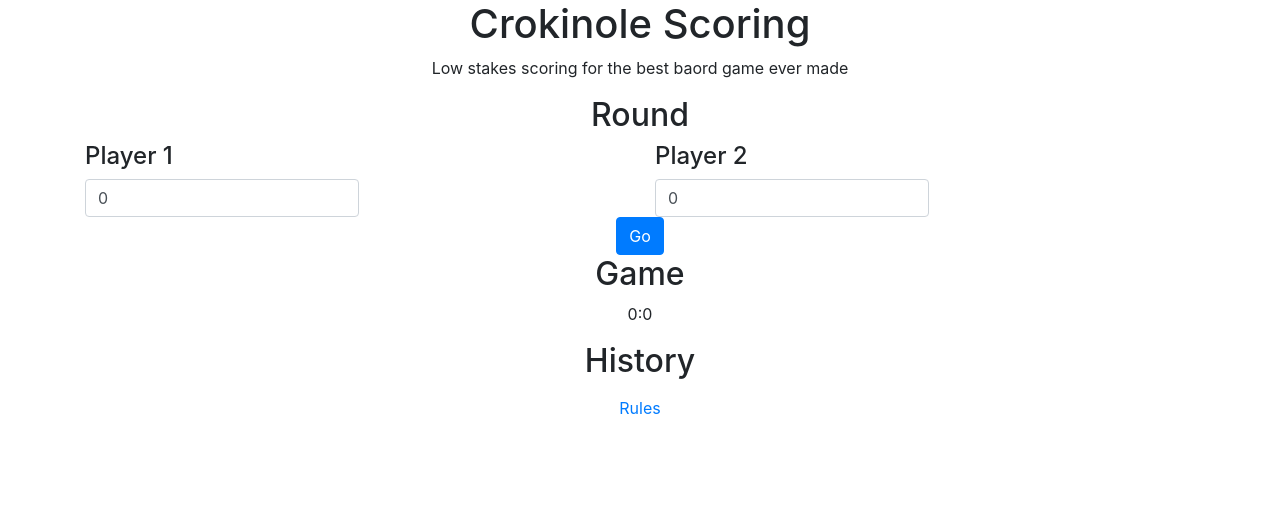
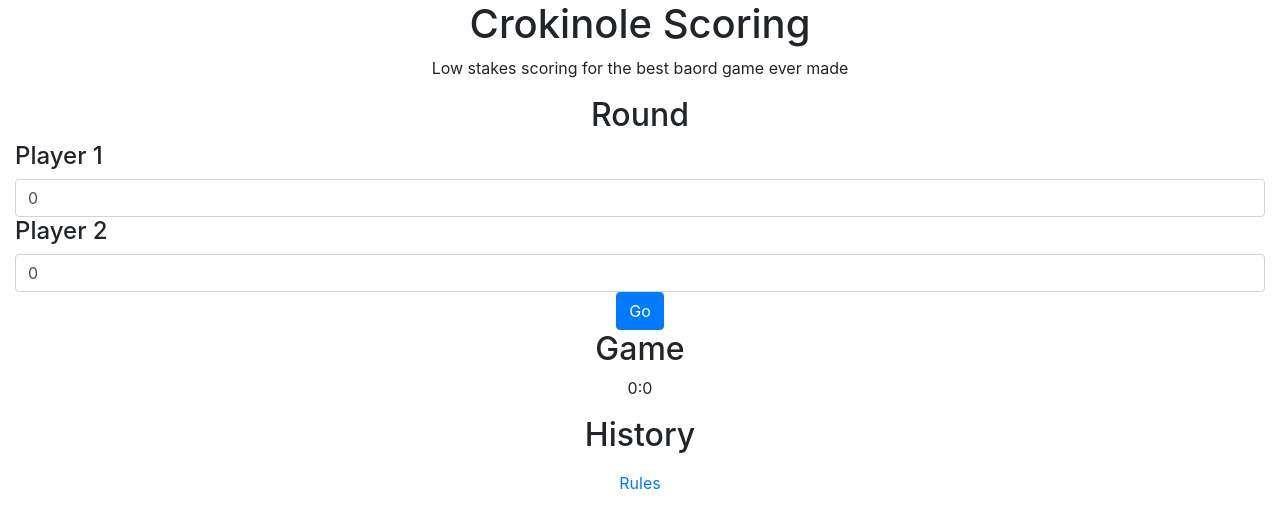
Before and after one commit to davidmn/crokinole-scoring, a plain HTML site: page index.html in a window 1280 px wide. Drawn offline with nearby package versions, Linux system fonts and the light colour scheme.

Commit message:
Update index.html

```diff
--- a/index.html
+++ b/index.html
@@ -4,40 +4,35 @@
     integrity="sha384-ggOyR0iXCbMQv3Xipma34MD+dH/1fQ784/j6cY/iJTQUOhcWr7x9JvoRxT2MZw1T" crossorigin="anonymous">
 <html>
 <title>Crokinole</title>
+
 <body>
     <h1 class="text-center"> Crokinole Scoring</h1>
     <p class="text-center">Low stakes scoring for the best baord game ever made</p>
-    <div class="container">
     <h2 class="text-center">Round</h2>
-        <div class="row form-inline">
     <div class="col-sm">
         <h4>Player 1</h4>
-                <input id="player1score" class="form-control input-sm pull-right" type="number" value="0" step="5"
-                    min="0" />
+        <input id="player1score" class="form-control input-sm pull-right" type="number" value="0" step="5" min="0" />
     </div>
     <div class="col-sm">
         <h4>Player 2</h4>
-                <input id="player2score" class="form-control input-sm pull-right" type="number" value="0" step="5"
-                    min="0" />
+        <input id="player2score" class="form-control input-sm pull-right" type="number" value="0" step="5" min="0" />
     </div>
-        </div>
-        <div class="text-center" class="row form-inline">
+    <div class="text-center" class="row">
         <button class="btn btn-primary" onclick="return Go();">Go</button>
     </div>
-        <div class="text-center" class="row form-inline">
+    <div class="text-center" class="row">
         <h2>Game</h2>
     </div>
-        <div class="text-center" class="row form-inline">
+    <div class="text-center" class="row">
         <p id="scoreDisplay">40:10</p>
     </div>
-        <div class="text-center" class="row form-inline">
+    <div class="text-center" class="row">
         <h2>History</h2>
         <ol id="gameHistory">
         </ol>
     </div>
     <div class="text-center" class="form-inline">
         <a href="https://www.mastersofgames.com/rules/crokinole-rules.htm" target="_blank">Rules</a>
-        </div>
     </div>
 </body>
 <script type="text/javascript">
```
Lines whose indentation alone changed are shown as unchanged.
